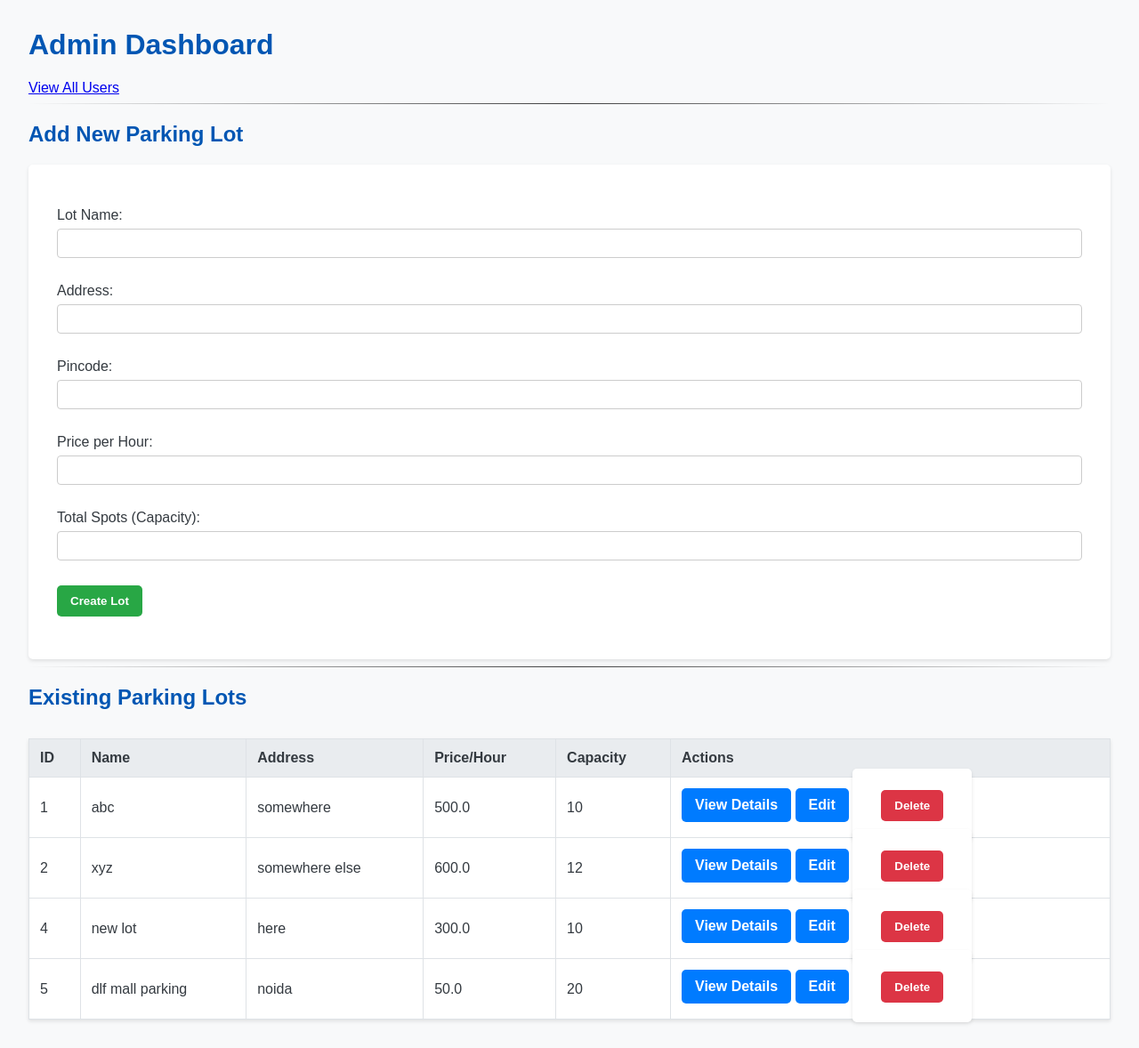
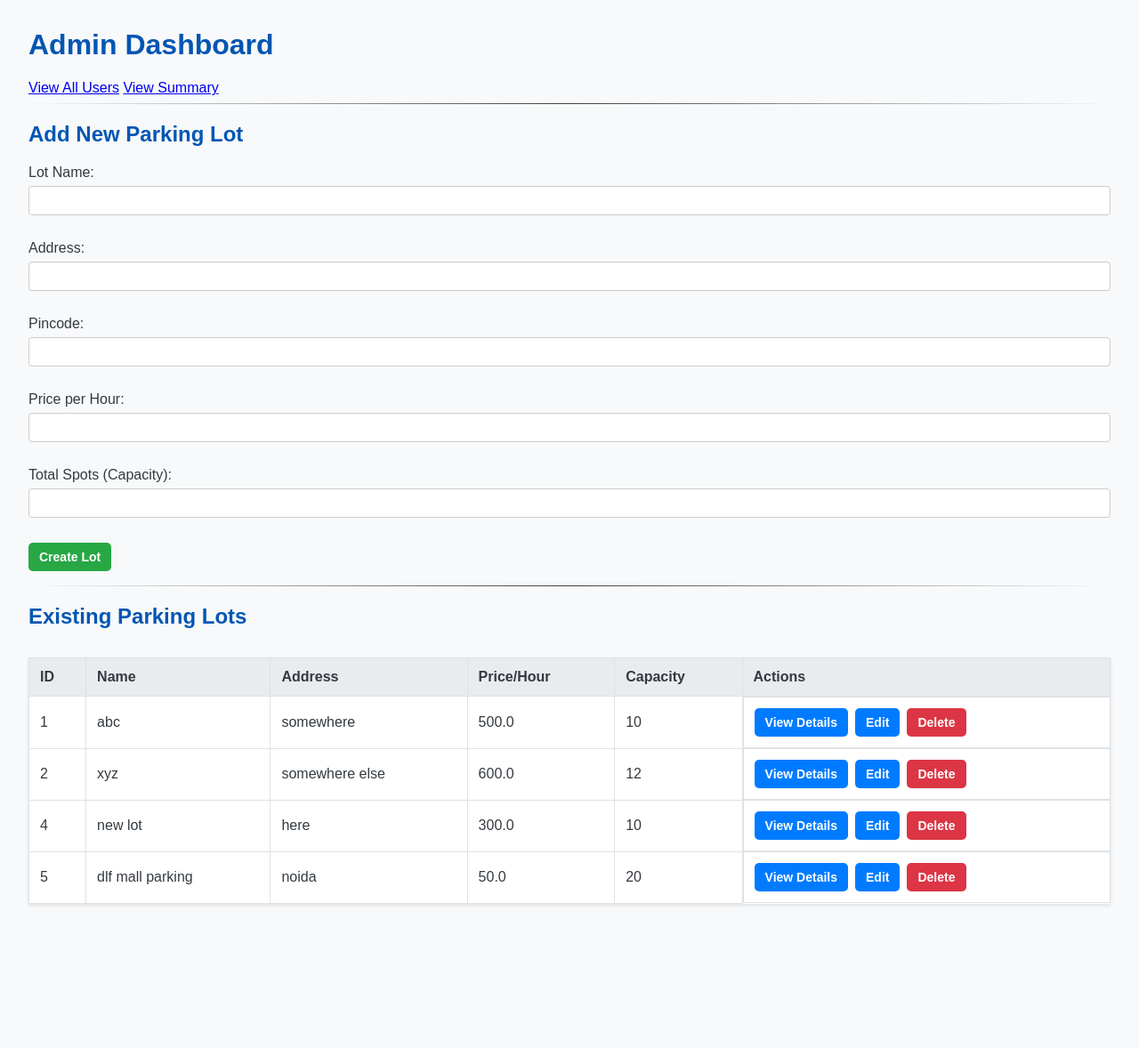
Before and after one commit to pranay-aggarwal/parking_app_24f3004524, a Flask app: page /admin/dashboard in a window 1280 px wide. Shown: the whole page at 89% size. After the commit the page ends 1018 px from the top, so only its background shows below. Run offline with Flask 3, Linux system fonts and the light colour scheme; a user stored in the database is signed in.

Commit message:
Milestone-VP Auth-RBAC, Milestone-VP Charts

```diff
--- a/app.py
+++ b/app.py
@@ -109,7 +109,7 @@ def delete_spot(spot_id):
     db.session.delete(spot_to_delete)
     db.session.commit()
 
-    flash(f"Spot {spot_to_delete.spot_number} deleted successfully. Lot capacity updated.", "success")
+    flash(f"Spot {spot_to_delete.spot_number} deleted successfully.", "success")
     return redirect(url_for('view_lot_details', lot_id=lot_id))
 
 
@@ -172,6 +172,13 @@ def view_users():
 
 
 # Admin Dashboard: View Summary Charts Route
+@app.route('/admin/charts')
+def admin_charts():
+    if not session.get('is_admin'):
+        flash("Admin access required.", "error")
+        return redirect(url_for('login'))
+    return render_template('admin_charts.html')
+
 @app.route('/api/admin/chart-data')
 def admin_chart_data():
     if not session.get('is_admin'):
@@ -234,6 +241,30 @@ def login():
 
 
 
+# ---- Registration Route ---
+@app.route('/register', methods=['GET', 'POST'])
+def register():
+    if request.method == 'POST':
+        username = request.form.get('username')
+        email = request.form.get('email')
+        password = request.form.get('password')
+
+        # Check if username or email already exists
+        user_exists = User.query.filter((User.username == username) | (User.email == email)).first()
+        if user_exists:
+            flash("Username or email already exists. Please choose another.", "error")
+            return redirect(url_for('register'))
+
+        # Create new user
+        new_user = User(username=username, email=email, password=password)
+        db.session.add(new_user)
+        db.session.commit()
+
+        flash("Registration successful! Please log in.", "success")
+        return redirect(url_for('login'))
+
+    return render_template('register.html')
+
 
 # --- User Routes ---
 @app.route('/dashboard')
--- a/static/css/styles.css
+++ b/static/css/styles.css
@@ -52,14 +52,17 @@ th {
     background-color: #e9ecef;
 }
 
-form {
+.card-form {
     background-color: white;
     padding: 2em;
     border-radius: 5px;
     box-shadow: 0 2px 4px rgba(0,0,0,0.1);
 }
 
-input[type="text"], input[type="number"] {
+input[type="text"],
+input[type="number"],
+input[type="email"],
+input[type="password"] {
     width: 100%;
     padding: 8px;
     margin: 6px 0 12px 0;
@@ -69,30 +72,51 @@ input[type="text"], input[type="number"] {
     box-sizing: border-box;
 }
 
-button[type="submit"], .actions a, .actions button {
-    text-decoration: none;
-    padding: 10px 15px;
+
+.btn {
+    padding: 8px 12px;
     border-radius: 5px;
     border: none;
     cursor: pointer;
     font-weight: bold;
     color: white;
+    text-decoration: none;
+    font-size: 14px;
+    display: inline-block;
 }
 
-button[type="submit"] {
+.btn-primary {
+    background-color: #007bff;
+}
+
+.btn-danger {
+    background-color: #dc3545;
+}
+
+
+.btn-success {
     background-color: #28a745;
 }
 
-.actions a {
-    background-color: #007bff;
-    display: inline-block;
-    margin-bottom: 5px;
-}
-
-.actions button {
-    background-color: #dc3545;
+.delete-spot-btn {
+    position: absolute;
+    top: 5px;
+    right: 5px;
+    background: rgba(0,0,0,0.3);
+    border: none;
+    color: white;
+    cursor: pointer;
+    border-radius: 50%;
+    width: 20px;
+    height: 20px;
+    line-height: 20px;
+    font-size: 14px;
+    padding: 0;
 }
 
 .actions {
     white-space: nowrap;
+    display: flex;
+    align-items: center;
+    gap: 8px;
 }
--- a/templates/admin_dashboard.html
+++ b/templates/admin_dashboard.html
@@ -9,6 +9,7 @@
 
     <h1>Admin Dashboard</h1>
     <a href="{{ url_for('view_users') }}">View All Users</a>
+    <a href="{{ url_for('admin_charts') }}">View Summary</a>
 
     {% with messages = get_flashed_messages(with_categories=true) %}
       {% if messages %}
@@ -27,7 +28,7 @@
         <p><label>Pincode: <input type="text" name="pincode" required></label></p>
         <p><label>Price per Hour: <input type="number" name="price_per_hour" step="0.01" required></label></p>
         <p><label>Total Spots (Capacity): <input type="number" name="capacity" required></label></p>
-        <p><button type="submit">Create Lot</button></p>
+        <p><button type="submit" class="btn btn-success">Create Lot</button></p>
     </form>
 
     <hr>
@@ -53,10 +54,10 @@
                 <td>{{ lot.price_per_hour }}</td>
                 <td>{{ lot.capacity }}</td>
                 <td class="actions">
-                    <a href="{{ url_for('view_lot_details', lot_id=lot.id) }}">View Details</a>
-                    <a href="{{ url_for('edit_lot', lot_id=lot.id) }}">Edit</a>
-                    <form action="{{ url_for('delete_lot', lot_id=lot.id) }}" method="POST" style="display:inline;">
-                        <button type="submit" onclick="return confirm('Are you sure you want to delete this lot?');">Delete</button>
+                    <a href="{{ url_for('view_lot_details', lot_id=lot.id) }}" class="btn btn-primary">View Details</a>
+                    <a href="{{ url_for('edit_lot', lot_id=lot.id) }}" class="btn btn-primary">Edit</a>
+                    <form action="{{ url_for('delete_lot', lot_id=lot.id) }}" method="POST" >
+                        <button type="submit" class="btn btn-danger" onclick="return confirm('Are you sure you want to delete this lot?');">Delete</button>
                     </form>
                 </td>
             </tr>
--- a/templates/edit_lot.html
+++ b/templates/edit_lot.html
@@ -24,7 +24,7 @@
         <label>Price per Hour:</label>
         <input type="number" name="price_per_hour" value="{{ lot.price_per_hour }}" step="0.01" required>
 
-        <button type="submit">Save Changes</button>
+        <button type="submit" class="btn btn-success">Save Changes</button>
     </form>
 
 </body>
```
Also changed, not shown: templates/login.html (added, +32 -0 lines), templates/register.html (added, +35 -0 lines), instance/parking.db, 1 other file.
